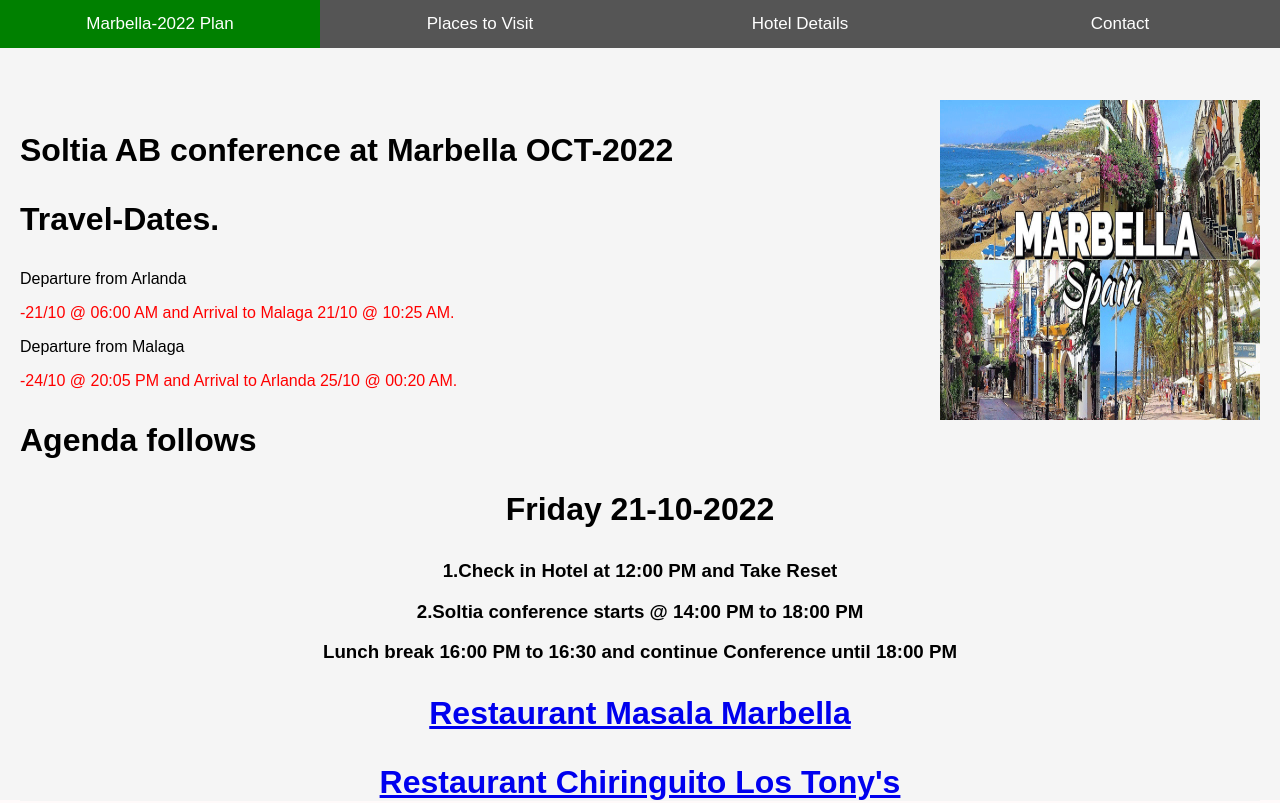
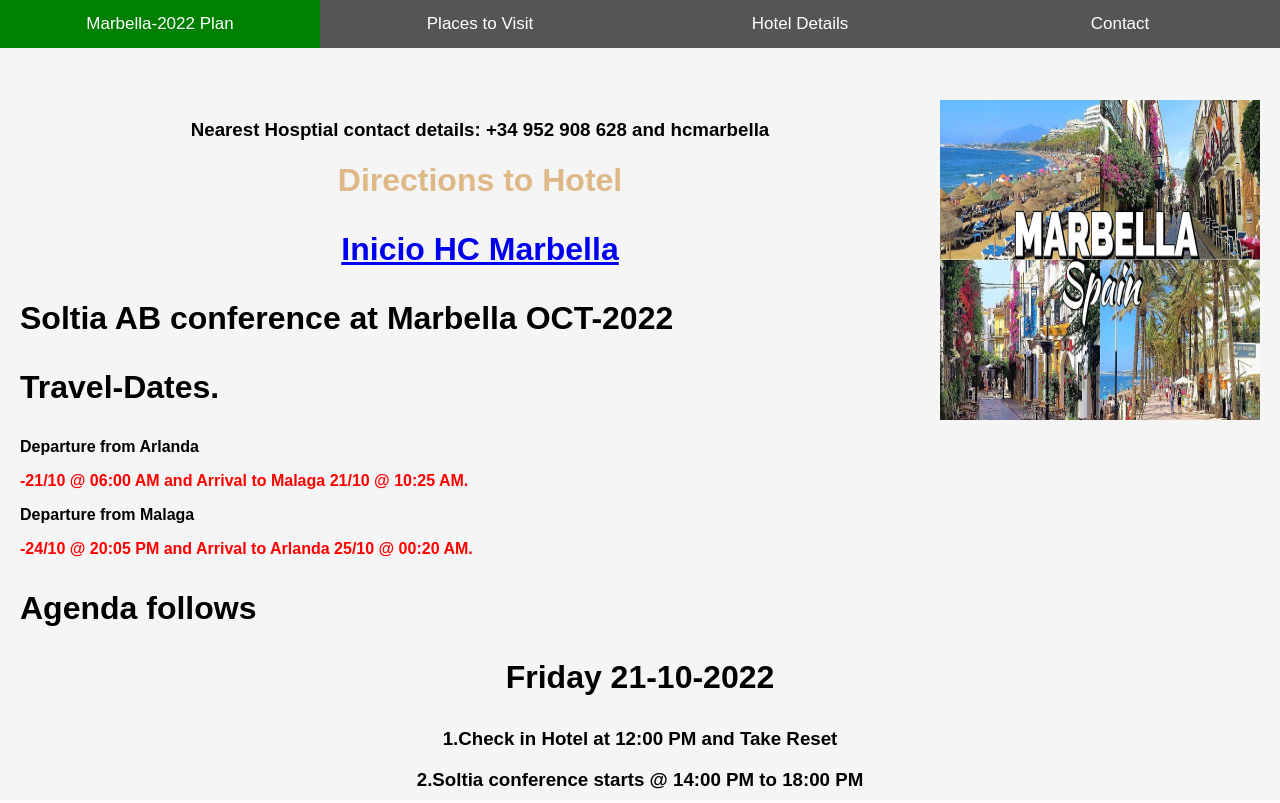
Before and after one commit to kolicherla/Soltia-AB-Conference-Marbella, a plain HTML site: page index.html in a window 1280 px wide. Shown: the top 803 px of the page. Drawn offline with Linux system fonts and the light colour scheme.

Commit message:
Update index.html

```diff
--- a/index.html
+++ b/index.html
@@ -55,6 +55,8 @@
 
         <div id="About" class="tabcontent">
           <img src= "MARBELLA.jpg"  align="right" width="320"  height="320" alt="">
+            <h3><center><b><p> Nearest Hosptial contact details:  +34 952 908 628 and hcmarbella </p></b></center></h3>
+              <h1><center><b>Directions to Hotel<p><a  target="_blank" href="https://www.hcmarbella.com/es/" > Inicio HC Marbella </a></center></h1>
           <h1><p> Soltia AB conference at Marbella OCT-2022 </h1></p>
           <h1><p>Travel-Dates. </p></h1>
 
```
